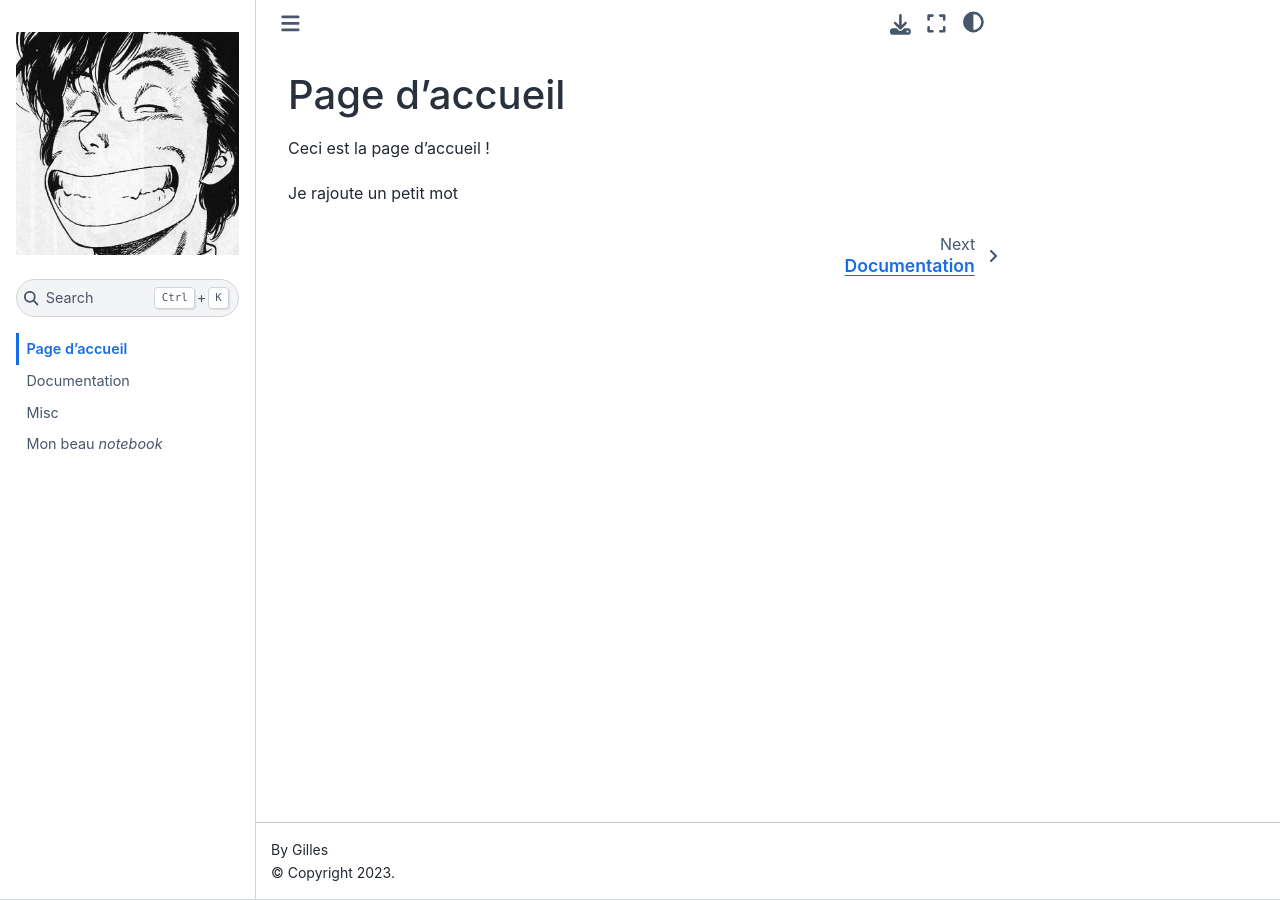
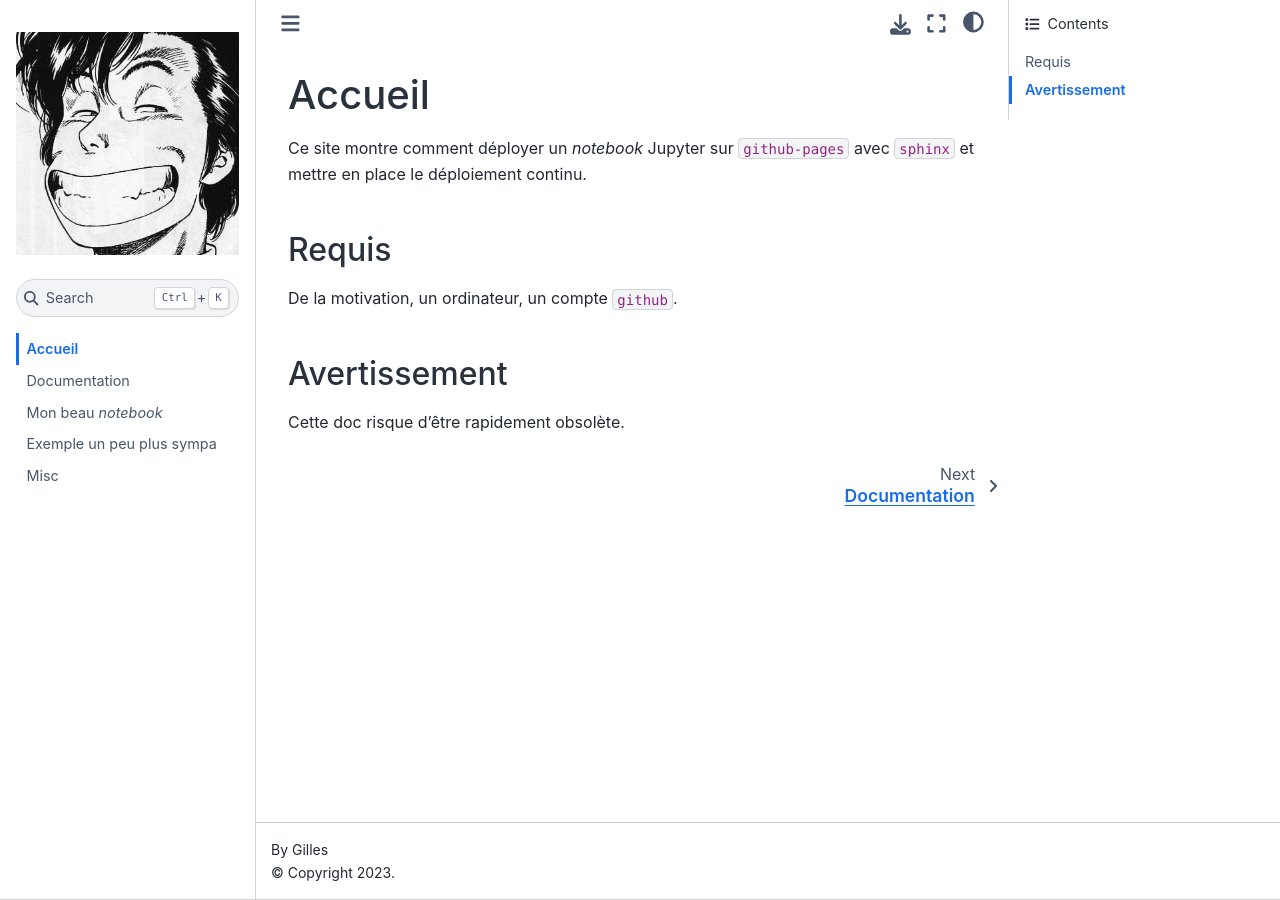
Before and after one commit to gilles13/test_ci, a Jupyter Book: the page built from index.md, in a window 1280 px wide. Built offline with Jupyter Book 1.0.4 settings and Sphinx 7.4.7 and the Sphinx Book theme 1.1.4, drawn with Linux system fonts in a browser that asks for light colours.

```diff
--- a/_toc.yml
+++ b/_toc.yml
@@ -2,5 +2,6 @@ format: jb-article
 root: index.md
 sections:
   - file: doc/main
+  - file: smallexample
+  - file: example01
   - file: misc/test
-  - file: notebook
--- a/index.md
+++ b/index.md
@@ -1,5 +1,11 @@
-# Page d'accueil
+# Accueil
 
-Ceci est la page d'accueil !
+Ce site montre comment déployer un *notebook* Jupyter sur `github-pages` avec `sphinx` et mettre en place le déploiement continu.
 
-Je rajoute un petit mot
+## Requis
+
+De la motivation, un ordinateur, un compte `github`.
+
+## Avertissement
+
+Cette doc risque d'être rapidement obsolète.
```
Also changed, not shown: example01.ipynb (added), smallexample.ipynb (renamed from notebook.ipynb).
